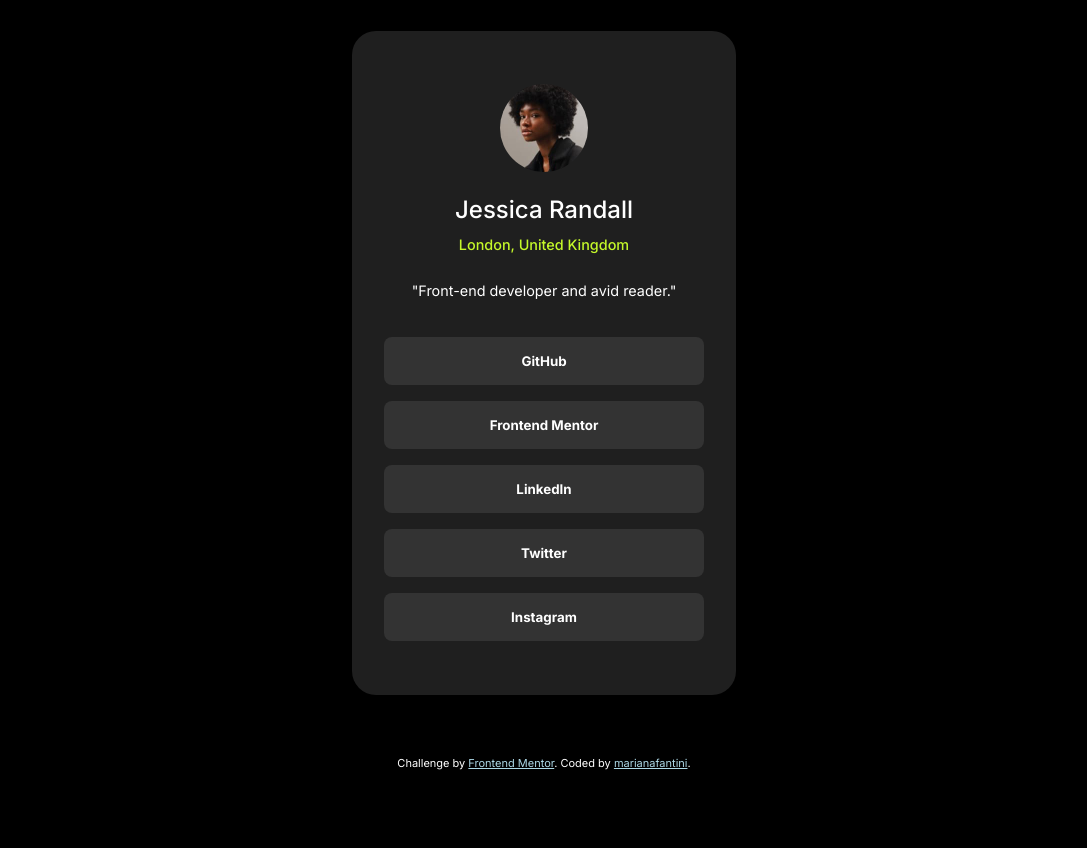
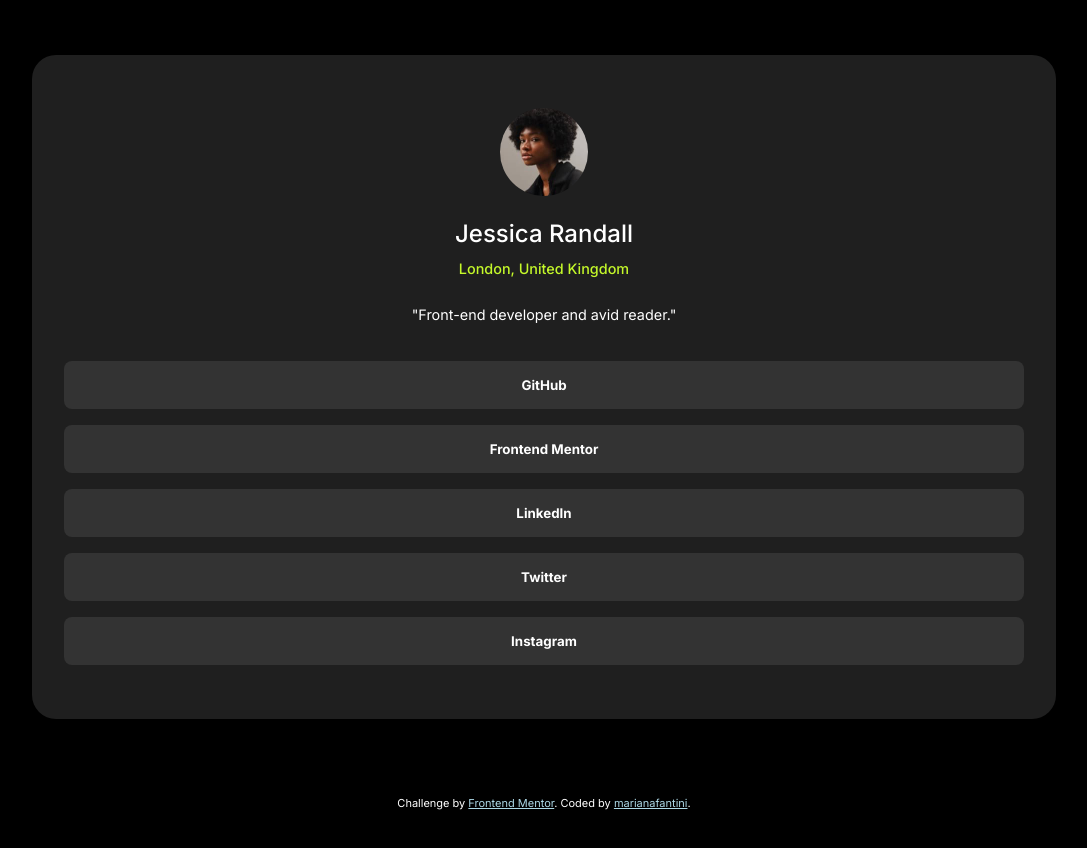
Before and after one commit to marianafantini/social-links-profile-main, a plain HTML site: page index.html in a window 1280 px wide. Shown: the whole page, without its empty margins (96-1183 px from the left). Before the commit the page ends 800 px from the top, so only its background shows below. Drawn offline with Linux system fonts and the light colour scheme; a web font is replaced by a local one.

Commit message:
improve css for mobile version

```diff
--- a/styles.css
+++ b/styles.css
@@ -10,6 +10,17 @@
     font-family: 'Inter', sans-serif;
 }
 
+@media (min-width: 48rem) {
+    body {
+        padding: 0;
+    }
+
+    .content-wrapper {
+        width: 25%;
+        height: 75%;
+    }
+}
+
 body {
     background-color: var(--black);
     display: flex;
@@ -17,8 +28,10 @@ body {
     height: 100vh;
     align-items: center;
     flex-direction: column;
-    padding: 0;
+    padding-top: 2rem;
+    padding-bottom: 2rem;
     margin: 0;
+    gap: 2rem;
 }
 
 .content-wrapper {
@@ -26,9 +39,9 @@ body {
     justify-content: center;
     align-items: center;
     flex-direction: column;
-    height: 75%;
+    max-height: 100%;
     min-height: 50vh;
-    width: 25%;
+    width: 75%;
     background-color: var(--grey-800);
     color: var(--white);
     padding: 2rem;
```
